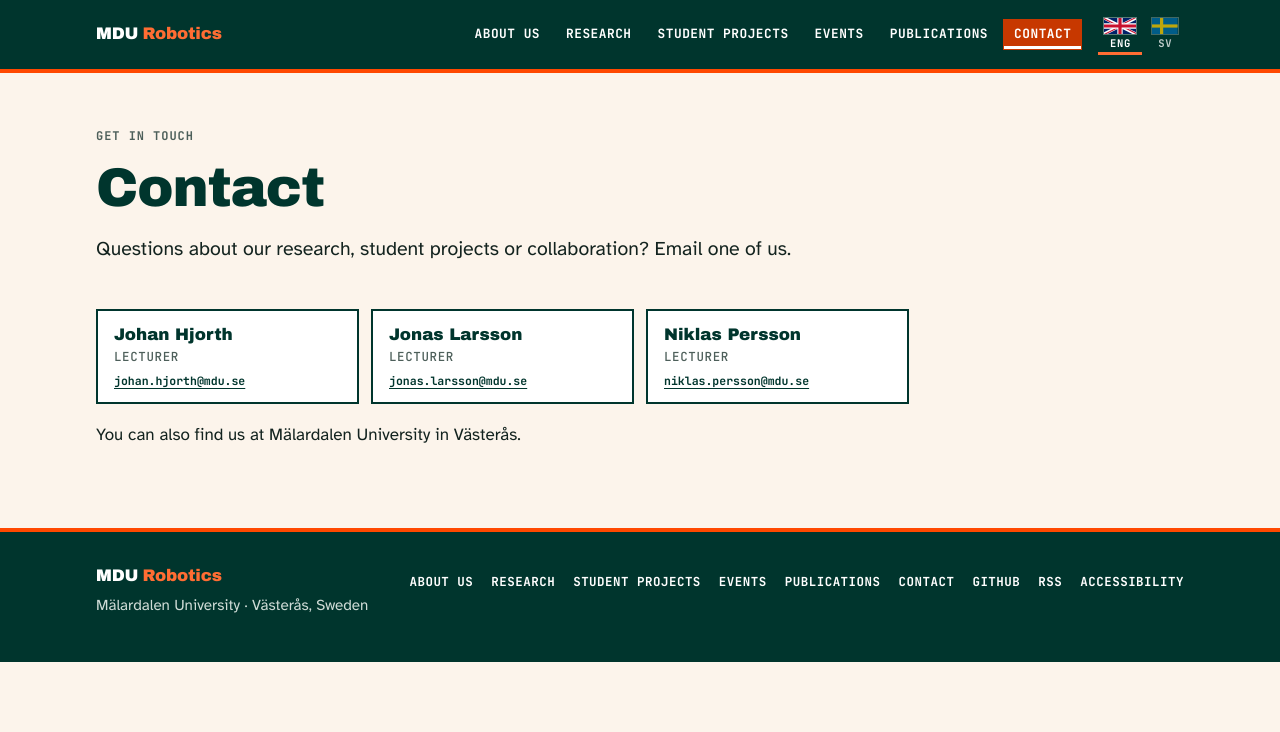
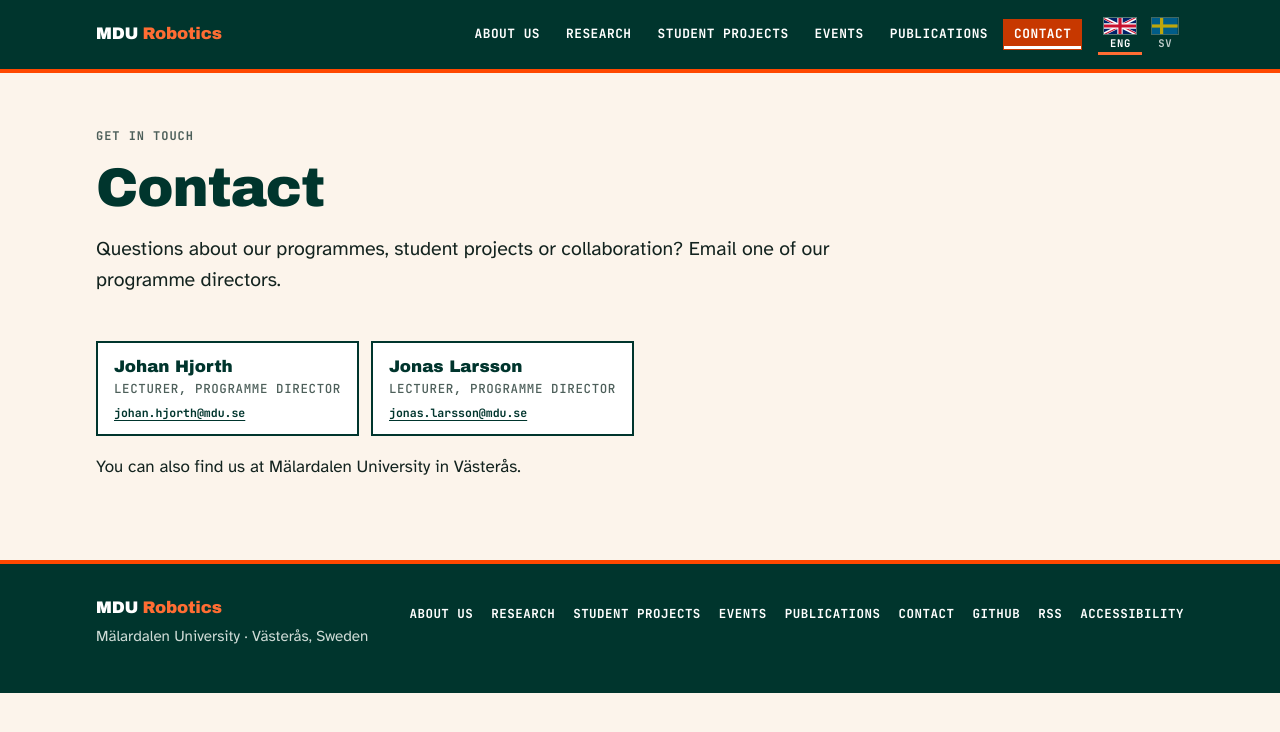
Before and after one commit to MDURobotics/mdurobotics.github.io, a Jekyll site: the page built from _pages/contact.md, in a window 1280 px wide. Shown: the top 732 px of the page. Built offline with Jekyll 4.4.1, drawn with Linux system fonts in a browser that asks for light colours; some web fonts are replaced.

Commit message:
Move upcoming events up on the home page; programme directors as contacts
- Home: "Upcoming events" now comes right after the sense–plan–act loop,
  before "Robots in the wild"
- Johan Hjorth and Jonas Larsson: Lecturer, Programme Director
  (Adjunkt, programföreträdare)
- The Contact page lists only the programme directors

Co-Authored-By: Claude Opus 5.5 <noreply@anthropic.com>

```diff
--- a/_data/people.yml
+++ b/_data/people.yml
@@ -36,8 +36,8 @@ members:
     url: "https://www.mdu.se/staff?id=carl.ahlberg"
     scholar: "Jig2SAMAAAAJ"
   - name: "Johan Hjorth"
-    role: "Lecturer"
-    role_sv: "Adjunkt"
+    role: "Lecturer, Programme Director"
+    role_sv: "Adjunkt, programföreträdare"
     diva: ["jht04"]
     url: "https://www.mdu.se/staff?id=johan.hjorth"
     scholar: "QNzx5FcAAAAJ"
@@ -49,8 +49,8 @@ members:
     diva: ["lcn04"]
     url: "https://www.mdu.se/staff?id=lennie.carlen.eriksson"
   - name: "Jonas Larsson"
-    role: "Lecturer"
-    role_sv: "Adjunkt"
+    role: "Lecturer, Programme Director"
+    role_sv: "Adjunkt, programföreträdare"
     diva: []   # no staff publications linked in DiVA yet
     url: "https://www.mdu.se/staff?id=jonas.larsson"
     email: "jonas.larsson@mdu.se"
@@ -67,8 +67,6 @@ members:
     diva: ["npn01"]
     url: "https://www.mdu.se/staff?id=niklas.persson"
     scholar: "2ckRB2QAAAAJ"
-    email: "niklas.persson@mdu.se"
-    contact: true      # listed on the Contact page
   - name: "Emil Persson"
     role: "PhD Student"
     role_sv: "Doktorand"
--- a/_pages/contact.md
+++ b/_pages/contact.md
@@ -1,7 +1,7 @@
 ---
 title: "Contact"
 label: "Get in touch"
-lede: "Questions about our research, student projects or collaboration? Email one of us."
+lede: "Questions about our programmes, student projects or collaboration? Email one of our programme directors."
 permalink: /contact/
 ref: contact
 ---
```
Also changed, not shown: _includes/home.html (+9 -8 lines), _pages/sv/kontakt.md (+1 -1 lines).
